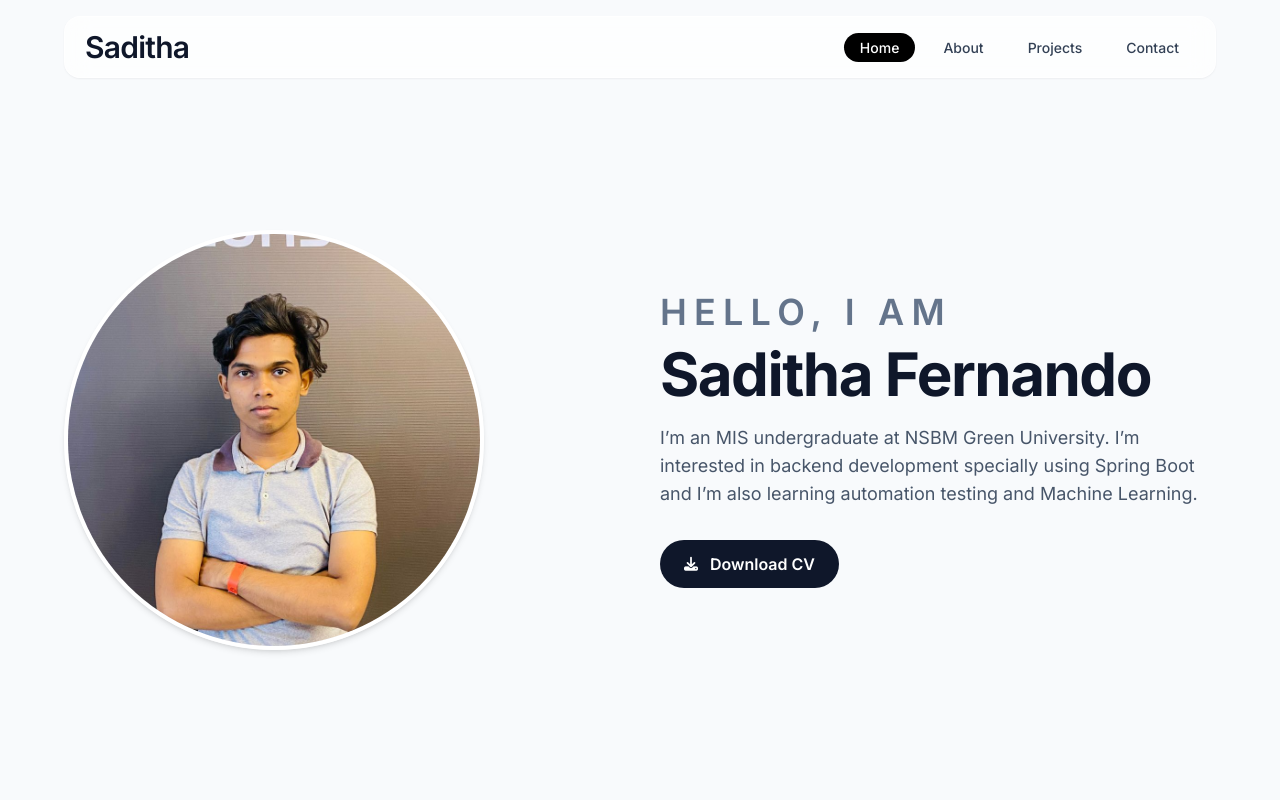
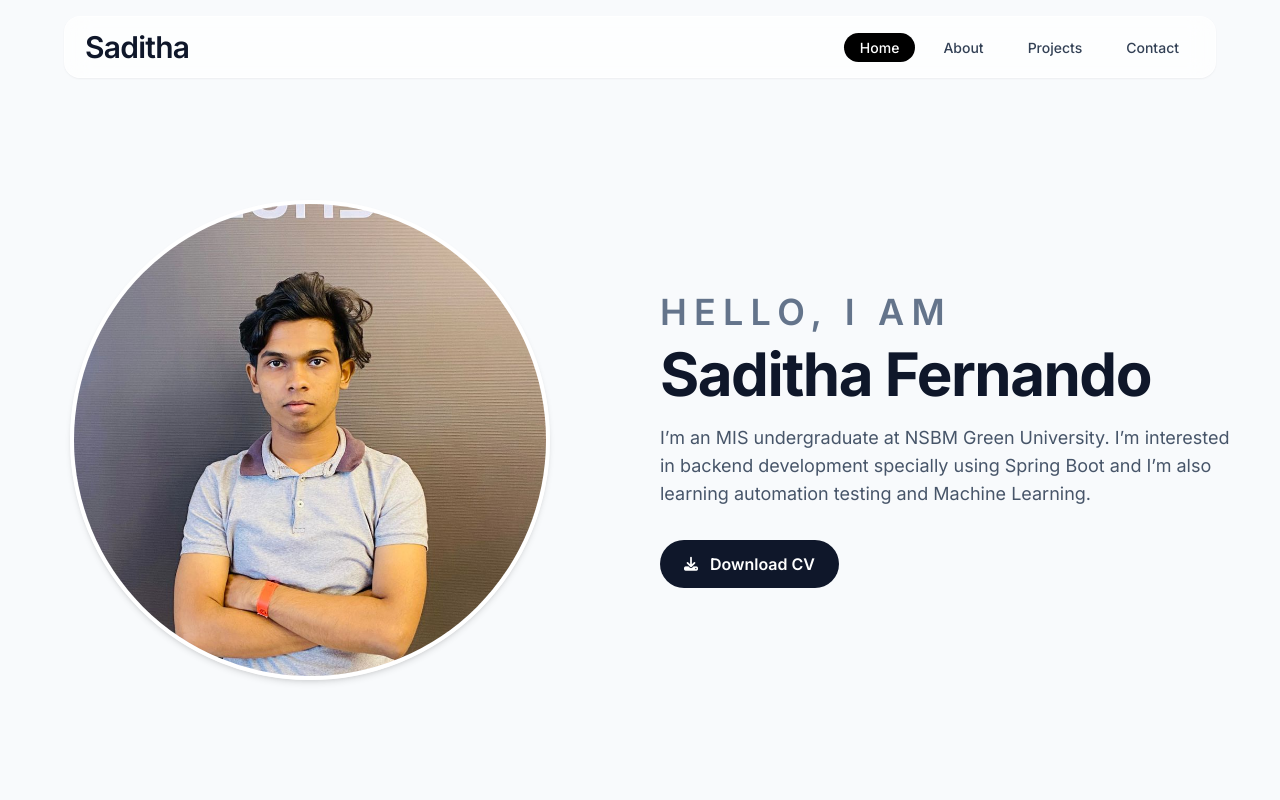
Before and after one commit to sadithaboxrec/Saditha-Fernando-Portfolio, a Next.js app: page / in a window 1280 px wide. Shown: the top 800 px of the page. Built offline with nearby package versions, Linux system fonts and the light colour scheme.

Commit message:
Update image and relativity

```diff
--- a/components/HeroSection.tsx
+++ b/components/HeroSection.tsx
@@ -3,11 +3,11 @@ import Image from "next/image";
 export default function HeroSection() {
   return (
       <section className="flex min-h-screen items-center pt-16 md:pt-20" id="home" >
-        <div className="mx-auto grid w-[92%] max-w-6xl items-center gap-10 md:grid-cols-2">
+        <div className="mx-auto grid w-full max-w-[1440px] items-center gap-10 md:grid-cols-2">
 
-          <div className="flex justify-center md:justify-start">
+          <div className="flex justify-center ">
             {/*<div className="relative h-60 w-60 overflow-hidden rounded-full border-4 border-white shadow-md sm:h-72 sm:w-72">*/}
-            <div className="relative h-72 w-72 overflow-hidden rounded-full border-4 border-white shadow-md sm:h-96 sm:w-96 lg:h-[420px] lg:w-[420px]">
+            <div className="relative h-80 w-80 overflow-hidden rounded-full border-4 border-white shadow-md sm:h-96 sm:w-96 lg:h-[480px] lg:w-[480px]">
               <Image
                 src="/images/hero/saditha.jpeg"
                 alt=" Saditha"
@@ -17,6 +17,7 @@ export default function HeroSection() {
               />
             </div>
           </div>
+
 
           <div className="animate-fade-in text-center md:text-left">
             <p className="mb-3 text-4xl font-semibold uppercase tracking-[0.2em] text-slate-500">
--- a/components/Navbar.tsx
+++ b/components/Navbar.tsx
@@ -53,12 +53,12 @@ export default function Navbar() {
 
   return (
       <header className="fixed inset-x-0 top-0 z-50">
-        <nav className="mx-auto mt-4 w-[92%] max-w-6xl rounded-2xl border border-white/60 bg-white/70 px-5 py-3 shadow-sm backdrop-blur-md">
+        <nav className="mx-auto mt-4 w-[92%] max-w-6xl rounded-2xl border border-white/60 bg-white/70 px-5 py-3 shadow-sm backdrop-blur-md relative z-[1000]">
 
           <div className="flex items-center justify-between">
 
 
-            <a href="#home" className="text-3xl font-semibold tracking-tight text-slate-900">
+            <a href="#home" className="text-3xl font-semibold tracking-tight text-slate-900 z-[1000] relative">
               Saditha
             </a>
 
@@ -66,7 +66,7 @@ export default function Navbar() {
             <button
                 type="button"
                 aria-expanded={open}
-                className="rounded-md p-2 text-slate-700 transition hover:bg-slate-100 md:hidden"
+                className="rounded-md p-2 text-slate-700 transition hover:bg-slate-100 md:hidden relative z-[1000]"
                 onClick={() => setOpen((prev) => !prev)} // toggle menu
             >
               <span className="block h-0.5 w-5 bg-current" />
@@ -75,7 +75,7 @@ export default function Navbar() {
             </button>
 
             {/* Desktop Navigation */}
-            <ul className="hidden items-center gap-3 md:flex">
+            <ul className="hidden items-center gap-3 md:flex relative z-[1000] ">
               {navItems.map((item) => {
                 // Check if  item is the currently active section
                 const isActive = active === item.href;
@@ -105,7 +105,7 @@ export default function Navbar() {
 
           {/* Mobile Menu  */}
           {open && (
-              <ul className="mt-3 space-y-1 border-t border-slate-200 pt-3 md:hidden">
+              <ul className="mt-3 space-y-1 border-t border-slate-200 pt-3 md:hidden relative z-[1000] ">
                 {navItems.map((item) => {
                   const isActive = active === item.href;
 
```
